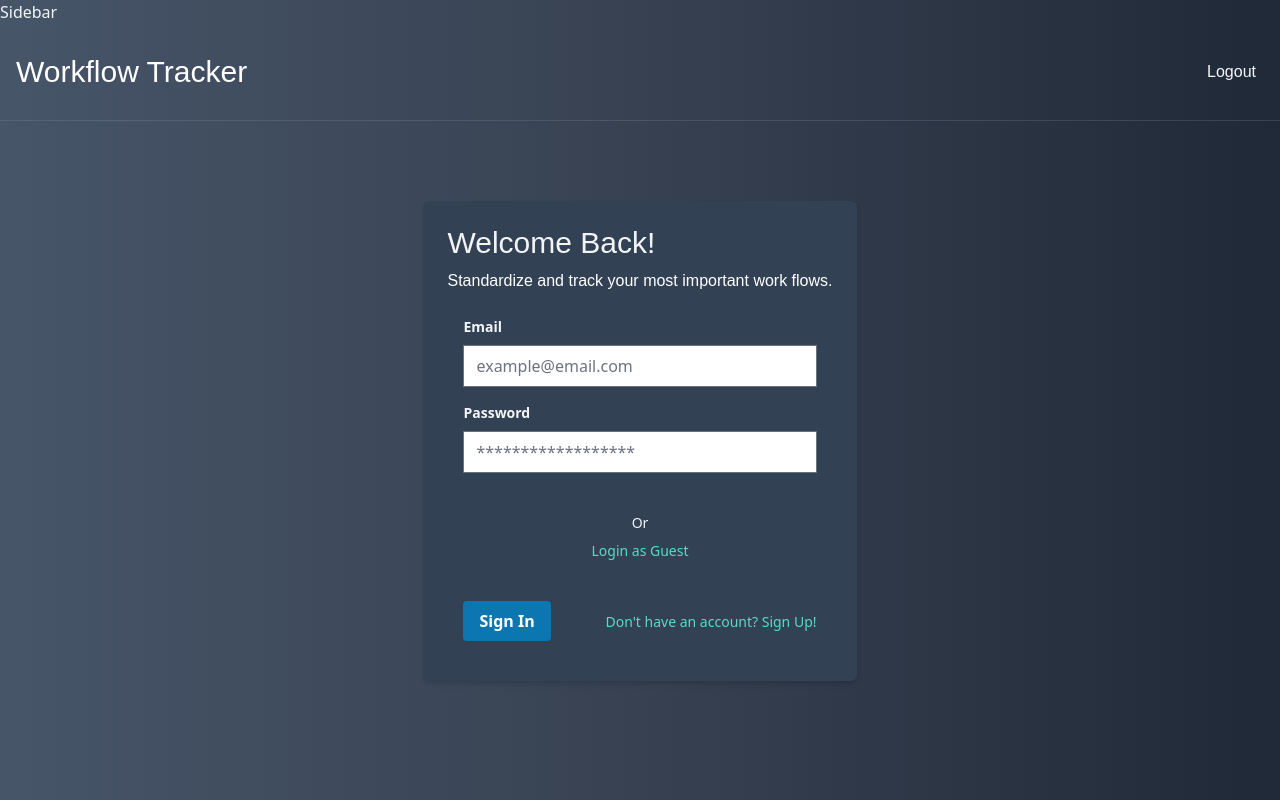
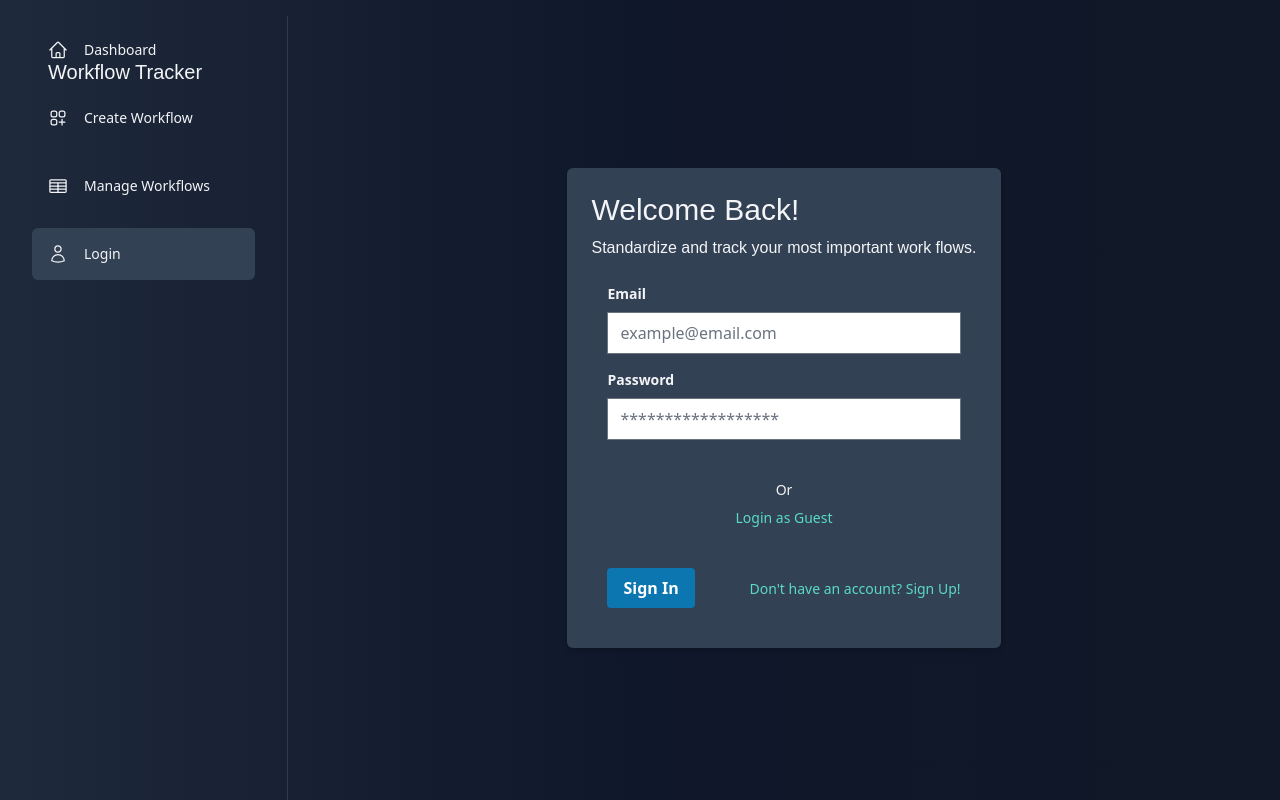
Before and after one commit to carpenjk/my-workflows, a React (Create React App) app in the folder my-workflows-client/: page /login in a window 1280 px wide. Built offline with nearby package versions, Linux system fonts and the light colour scheme; the HTML template or start-up script is replaced by a standard one.

Commit message:
checkpoint

```diff
--- a/my-workflows-client/package.json
+++ b/my-workflows-client/package.json
@@ -3,6 +3,7 @@
   "version": "0.1.0",
   "private": true,
   "dependencies": {
+    "@heroicons/react": "^2.0.18",
     "@testing-library/jest-dom": "^5.16.5",
     "@testing-library/react": "^13.4.0",
     "@testing-library/user-event": "^13.5.0",
@@ -14,6 +15,7 @@
     "react-dom": "^18.2.0",
     "react-router-dom": "^6.11.2",
     "react-scripts": "5.0.1",
+    "tailwind-merge": "^1.13.2",
     "typescript": "^4.9.5",
     "web-vitals": "^2.1.4"
   },
--- a/my-workflows-client/src/App.tsx
+++ b/my-workflows-client/src/App.tsx
@@ -14,7 +14,7 @@ import Layout from './views/Layout';
 
 function App() {
   return (
-    <div className="App min-w-full min-h-screen bg-gradient-to-r from-slate-600 via-gray-700 to-gray-800" >
+    <div className="App min-w-full min-h-screen bg-gradient-to-r from-slate-800 via-slate-900 to-gray-900" >
     <BrowserRouter>
     <Routes >
       <Route path="/" element={<Layout />}>
--- a/my-workflows-client/src/UI/Logo.tsx
+++ b/my-workflows-client/src/UI/Logo.tsx
@@ -1,7 +1,7 @@
 import React from "react";
 
 const Logo = () => {
-  return ( <h1>Workflow Tracker</h1> );
+  return ( <h3>Workflow Tracker</h3> );
 }
 
 export default Logo;
--- /dev/null
+++ b/my-workflows-client/src/UI/NavItem.tsx
@@ -0,0 +1,19 @@
+import NavLink from "./NavLink";
+
+type Props = {
+  to: string,
+  children: React.ReactNode
+}
+const NavItem = ({to, children}: Props) => {
+  return (
+    <li className='w-full'>
+      <NavLink to={to} >
+        <div className='flex items-center space-x-4'>
+          {children}
+        </div>
+      </NavLink>
+    </li>
+   );
+}
+
+export default NavItem;
--- /dev/null
+++ b/my-workflows-client/src/UI/NavLink.tsx
@@ -0,0 +1,19 @@
+import {NavLink} from 'react-router-dom';
+type Props = {
+  to: string,
+  children: React.ReactNode
+}
+
+const CustomNavLink = ({to, children}: Props) => {
+
+  return (
+    <NavLink
+    className={({isActive}) => "flex w-full text-sm  text-gray-100 p-4 rounded-md" + (isActive ? " bg-slate-700" : "") }
+    to={to}
+    >
+      {children}
+    </NavLink>
+   );
+}
+
+export default CustomNavLink;
--- a/my-workflows-client/src/components/Header.tsx
+++ b/my-workflows-client/src/components/Header.tsx
@@ -1,25 +1,28 @@
-interface Props {
+import { twMerge } from "tailwind-merge";
+
+interface Props extends React.HTMLProps<HTMLDivElement> {
   logo: React.ReactNode
 }
 
-const Header = ({logo}: Props) => {
-  const isLoggedIn = true;
+const Header = ({logo, className, ...divProps}: Props) => {
   const Logo = logo;
 
-
   return (
-    <header className="w-fill lg:border-b lg:border-slate-400/20 border-slate-50/[0.06]">
-      <div className=" h-24 w-fill max-w-7xl mx-auto flex justify-between items-center pl-4 pr-4 ">
-        <div>{Logo}</div>
-        {isLoggedIn ?
-          <button className="bg-size-200 duration-300 hover:bg-right-bottom rounded-md hover:bg-gray-100 hover:bg-gradient-to-r hover:from-slate-400 hover:via-slate-200 hover:to-gray-100 transition-all">
-            <div className="animate-text duration-300 font-Maven p-2 text-md bg-clip-text text-transparent text-grey-200 bg-gradient-to-r from-gray-50 via-slate-100 to-gray-200 hover:bg-gradient-to-r hover:from-gray-600 hover:via-slate-600 hover:to-gray-800 transition-all">
-              Logout
-            </div>
-          </button>
-          : undefined }
-      </div>
-  </header>
+    <header
+      className={twMerge("w-fill h-24 max-w-7xl mx-auto flex justify-between items-center md:ml-4"
+          , className)}
+      {...divProps}>
+      {/* <div className={twMerge(defaultClasses, className)} {...divProps}> */}
+          <div>{Logo}</div>
+          {/* {isLoggedIn ?
+            <button className="transition-all duration-300 rounded-md bg-size-200 hover:bg-right-bottom hover:bg-gray-100 hover:bg-gradient-to-r hover:from-slate-400 hover:via-slate-200 hover:to-gray-100">
+              <div className="p-2 text-transparent transition-all duration-300 animate-text font-maven text-md bg-clip-text text-grey-200 bg-gradient-to-r from-gray-50 via-slate-100 to-gray-200 hover:bg-gradient-to-r hover:from-gray-600 hover:via-slate-600 hover:to-gray-800">
+                Logout
+              </div>
+            </button>
+            : undefined } */}
+      {/* </div> */}
+    </header>
   );
 }
 
--- a/my-workflows-client/src/components/Sidebar.tsx
+++ b/my-workflows-client/src/components/Sidebar.tsx
@@ -1,5 +1,16 @@
+import NavItem from '../UI/NavItem';
+import {HomeIcon, SquaresPlusIcon, TableCellsIcon, UserIcon} from '@heroicons/react/24/outline'
 const Sidebar = () => {
-  return ( <div>Sidebar</div> );
+  return (
+    <div className='w-full'>
+      <ul className="w-full space-y-4 ">
+        <NavItem to="/"><HomeIcon className=' flex-none w-5 h-5'/><span>Dashboard</span></NavItem>
+        <NavItem to="/workflows"><SquaresPlusIcon className='flex-none w-5 h-5'/><span>Create Workflow</span></NavItem>
+        <NavItem to="/manage"><TableCellsIcon className='flex-none w-5 h-5'/><span>Manage Workflows</span></NavItem>
+        <NavItem to="/login"><UserIcon className='flex-none w-5 h-5'/><span>Login</span></NavItem>
+      </ul>
+    </div>
+  );
 }
 
 export default Sidebar;
--- a/my-workflows-client/src/index.css
+++ b/my-workflows-client/src/index.css
@@ -16,25 +16,25 @@
   }
 
   h1 {
-    @apply text-white text-3xl;
+    @apply text-3xl;
     font-family: 'Maven Pro', sans-serif;
   }
 
   h2 {
-    @apply text-white text-2xl;
+    @apply  text-2xl;
     font-family: 'Maven Pro', sans-serif;
   }
 
   h3 {
-    @apply text-white text-xl;
+    @apply  text-xl;
     font-family: 'Maven Pro', sans-serif;
   }
   h4 {
-    @apply text-white text-lg;
+    @apply  text-lg;
     font-family: 'Maven Pro', sans-serif;
   }
   h5 {
-    @apply text-white text-base;
+    @apply  text-base;
     font-family: 'Maven Pro', sans-serif;
   }
   p {
--- a/my-workflows-client/src/views/Layout.tsx
+++ b/my-workflows-client/src/views/Layout.tsx
@@ -1,14 +1,23 @@
+import Logo from "../UI/Logo";
+import Header from "../components/Header";
 import Sidebar from "../components/Sidebar";
 import {Outlet} from "react-router-dom";
 
+
 const Layout = () => {
   return (
-  <div>
-    <aside><Sidebar/></aside>
-    <main>
-      <Outlet/>
-    </main>
-  </div> );
+    <>
+    <div className="flex h-screen pt-4">
+      <aside className={"h-full flex-initial w-72 pt-2 pr-8 pl-8  border-slate-400/20 md:border-r"}>
+      <Header className="fixed w-screen h-24 md:w-full " logo={<Logo/>}></Header>
+        <Sidebar/>
+      </aside>
+      <main className="flex items-center justify-center flex-1 px-32 " >
+        <Outlet/>
+      </main>
+    </div>
+  </>
+  );
 }
 
 export default Layout;
--- a/my-workflows-client/src/views/Login.tsx
+++ b/my-workflows-client/src/views/Login.tsx
@@ -1,12 +1,9 @@
-import Header from "../components/Header";
 import LoginCard from "../UI/LoginCard";
-import Logo from "../UI/Logo";
 
 const Login = () => {
   return (
       <>
-         <Header logo={<Logo/>}></Header>
-         <div className="container w-fill pt-20 flex justify-center mx-auto">
+         <div className="container w-fill flex justify-center mx-auto">
             <div className="">
                <LoginCard/>
             </div>
--- /dev/null
+++ b/my-workflows-client/src/views/Register.tsx
@@ -0,0 +1,5 @@
+const Register = () => {
+  return ( <div>Register</div> );
+}
+
+export default Register;
--- a/my-workflows-client/tailwind.config.js
+++ b/my-workflows-client/tailwind.config.js
@@ -6,7 +6,7 @@ module.exports = {
   theme: {
     extend: {
       fontFamily: {
-        Maven: ['Maven Pro', 'sans-serif']
+        maven: ['Maven Pro', 'sans-serif']
       },
       animation: {
         text:'text 5s ease infinite',
```
Also changed, not shown: 1 other file (tests, documents, lock files or other folders).
